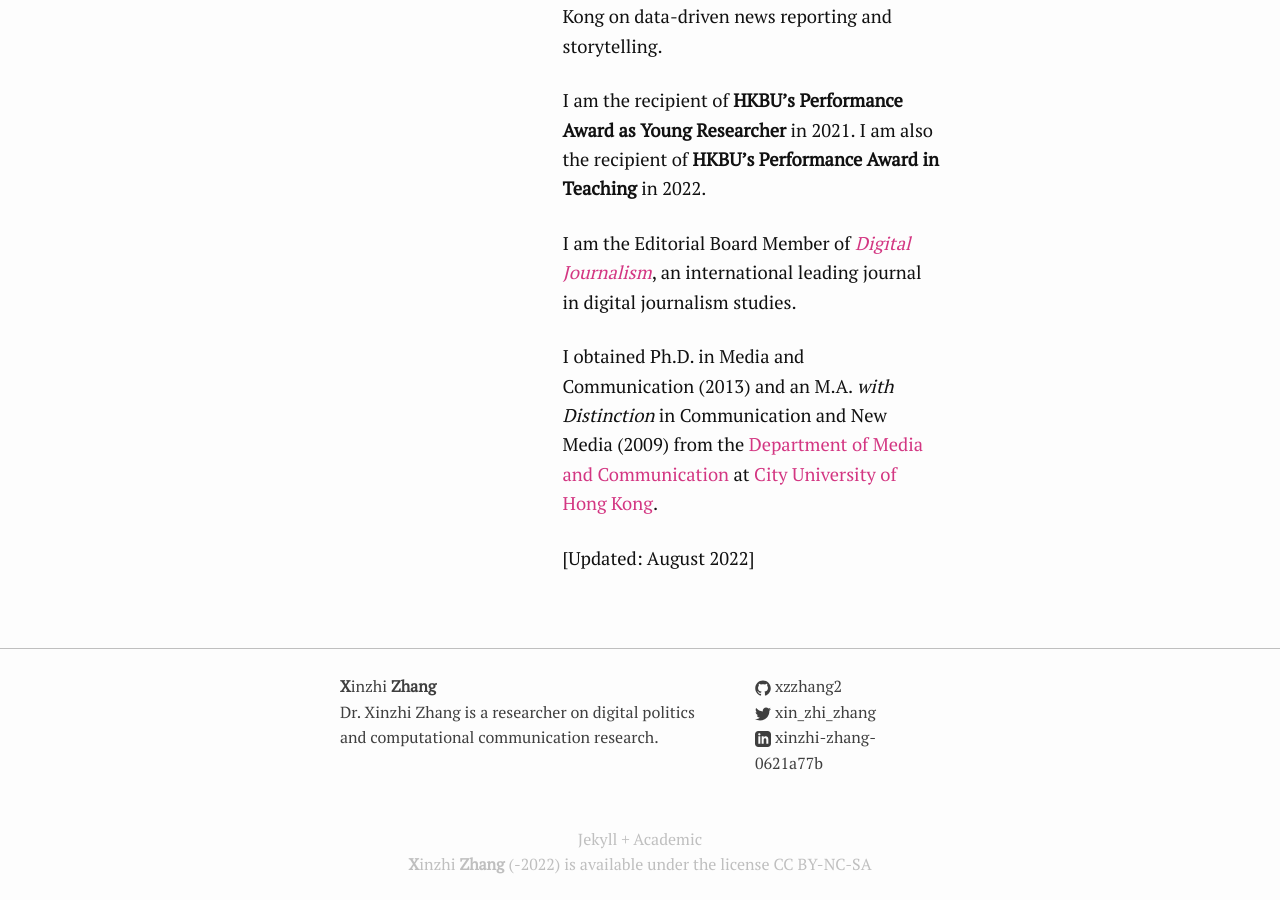
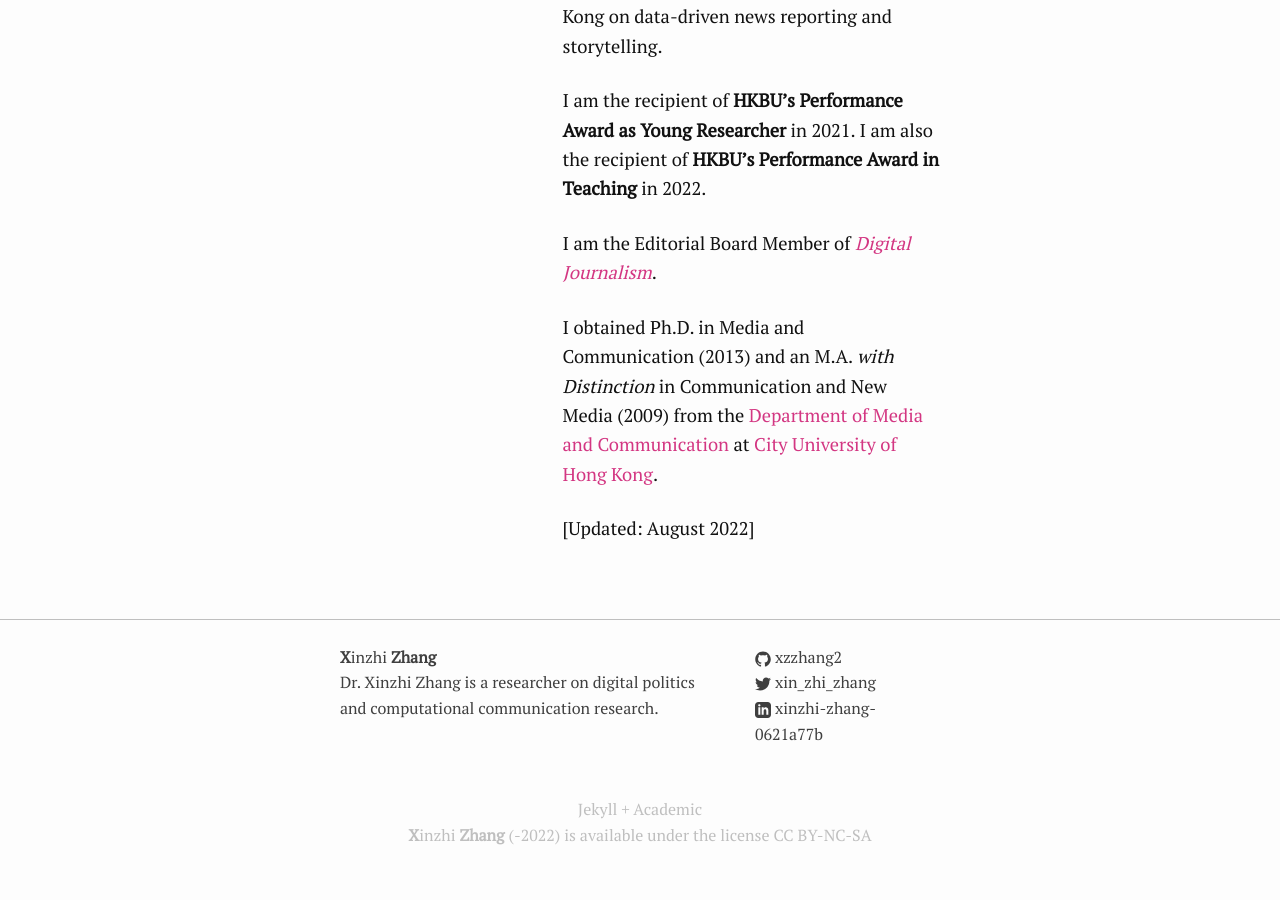
Before and after one commit to xzzhang2/xzzhang2.github.io, a Jekyll site: the page built from index.md, in a window 1280 px wide and 900 px high, scrolled down 1774 px. Built offline with Jekyll 4.4.1, drawn with Linux system fonts in a browser that asks for light colours.

Commit message:
minor changes

```diff
--- a/index.md
+++ b/index.md
@@ -19,7 +19,7 @@ I am the founding Programme Director of [Master of Science (MSc) in AI and Digit
 
 I am the recipient of **HKBU's Performance Award as Young Researcher** in 2021. I am also the recipient of **HKBU's Performance Award in Teaching** in 2022.
 
-I am the Editorial Board Member of [*Digital Journalism*](https://www.tandfonline.com/toc/rdij20/current), an international leading journal in digital journalism studies.
+I am the Editorial Board Member of [*Digital Journalism*](https://www.tandfonline.com/toc/rdij20/current).
 
 I obtained Ph.D. in Media and Communication (2013) and an M.A. *with Distinction* in Communication and New Media (2009) from the [Department of Media and Communication](http://www6.cityu.edu.hk/com/) at [City University of Hong Kong](www.cityu.edu.hk).
 
```
